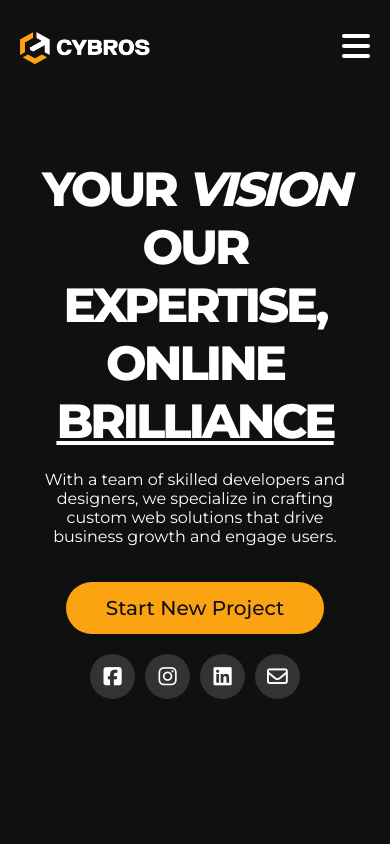
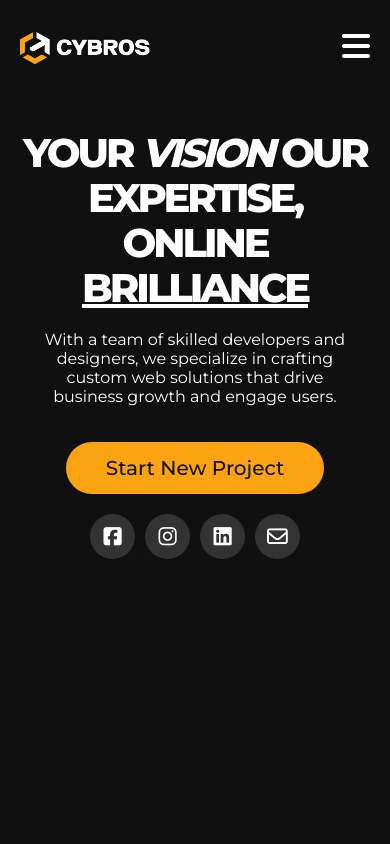
Before and after one commit to rafaijaved/cybros-tech-website, a plain HTML site: page index.html in a window 390 px wide. Shown: the top 844 px of the page. Drawn offline with Linux system fonts and the light colour scheme.

Commit message:
Update style.css

```diff
--- a/style.css
+++ b/style.css
@@ -1374,8 +1374,9 @@ h5 {
   }
 
   h1 {
-    font-size: var(--size-350);
-    margin-top: 60px;
+    font-size: var(--size-335);
+    margin-top: 30px;
+    line-height: 45px;
   }
 
   .hero-section p {
```
